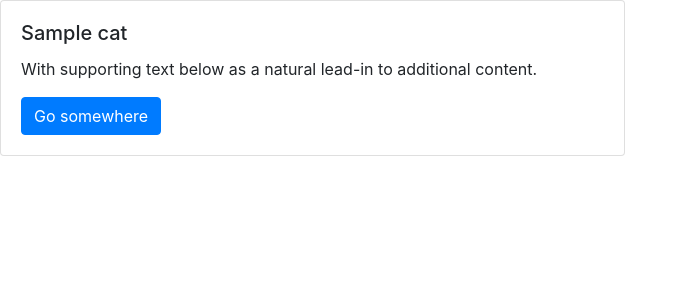
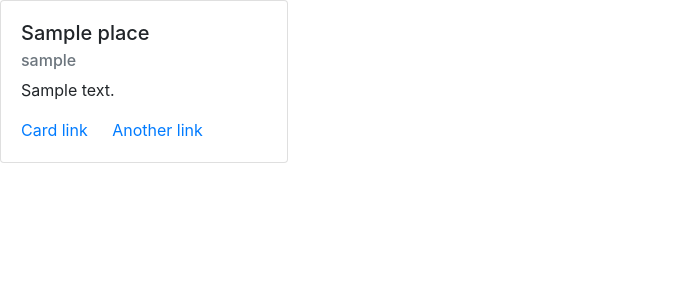
Before and after one commit to kososwede/ms3, a Flask app: template templates/places.html in a window 1280 px wide. Shown: the top 300 px of the page, without its empty margins (0-688 px from the left). Run offline with Flask 2, Linux system fonts and the light colour scheme; the template is opened without the code that fills it: most values are stand-ins (such as "Sample title", 1, 10 or a date in 2020); some libraries are stand-ins or nearby versions.

Commit message:
linked up so that users can add places to the website

```diff
--- a/app.py
+++ b/app.py
@@ -22,6 +22,13 @@ def add_place():
     return render_template("addplace.html", categories=mongo.db.categories.find())
 
 
+
+@app.route("/insert_place", methods=['POST'])
+def insert_place():
+    places = mongo.db.places
+    places.insert_one(request.form.to_dict())
+    return redirect(url_for('get_places'))
+
 if __name__ == "__main__":
     app.run(host=os.environ.get('IP'),
     port=int(os.environ.get('PORT')),
--- a/templates/base.html
+++ b/templates/base.html
@@ -18,6 +18,7 @@
 <script src="https://code.jquery.com/jquery-3.3.1.slim.min.js" integrity="sha384-q8i/X+965DzO0rT7abK41JStQIAqVgRVzpbzo5smXKp4YfRvH+8abtTE1Pi6jizo" crossorigin="anonymous"></script>
 <script src="https://cdnjs.cloudflare.com/ajax/libs/popper.js/1.14.7/umd/popper.min.js" integrity="sha384-UO2eT0CpHqdSJQ6hJty5KVphtPhzWj9WO1clHTMGa3JDZwrnQq4sF86dIHNDz0W1" crossorigin="anonymous"></script>
 <script src="https://stackpath.bootstrapcdn.com/bootstrap/4.3.1/js/bootstrap.min.js" integrity="sha384-JjSmVgyd0p3pXB1rRibZUAYoIIy6OrQ6VrjIEaFf/nJGzIxFDsf4x0xIM+B07jRM" crossorigin="anonymous"></script>
+<script src="validate-bootstrap.jquery.min.js"></script>
 
 </body>
 </html>
--- a/templates/places.html
+++ b/templates/places.html
@@ -1,20 +1,20 @@
 {% extends 'base.html' %}
 {% block content %}
 
+{% for place in places %}
+ <div class="card" style="width: 18rem;">
+  <div class="card-body">
+
+    <h5 class="card-title">{{place.place_name}}</h5>
+    <h6 class="card-subtitle mb-2 text-muted">{{place.user_name}}</h6>
+    <p class="card-text">{{place.user_comments}}</p>
+    <a href="#" class="card-link">Card link</a>
+    <a href="#" class="card-link">Another link</a>
+  </div>
+</div>
+
+  {% endfor %}
 
 
-  <div class="row">
-  {% for cat in categories %}
-  <div class="col-sm-6">
-    <div class="card">
-      <div class="card-body">
-        <h5 class="card-title">{{cat.category_name}}</h5>
-        <p class="card-text">With supporting text below as a natural lead-in to additional content.</p>
-        <a href="#" class="btn btn-primary">Go somewhere</a>
-      </div>
 
-
-    {% endfor %}
-</div>
-
-    {% endblock %}
+{% endblock %}
```
Also changed, not shown: templates/addplace.html (+9 -8 lines).
